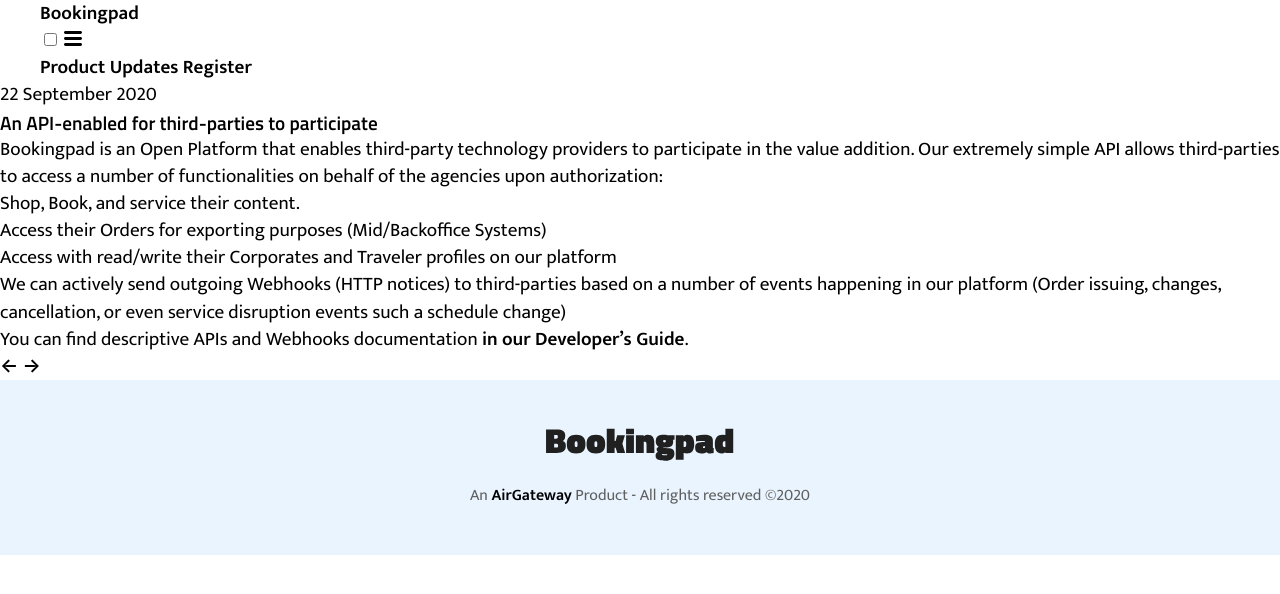
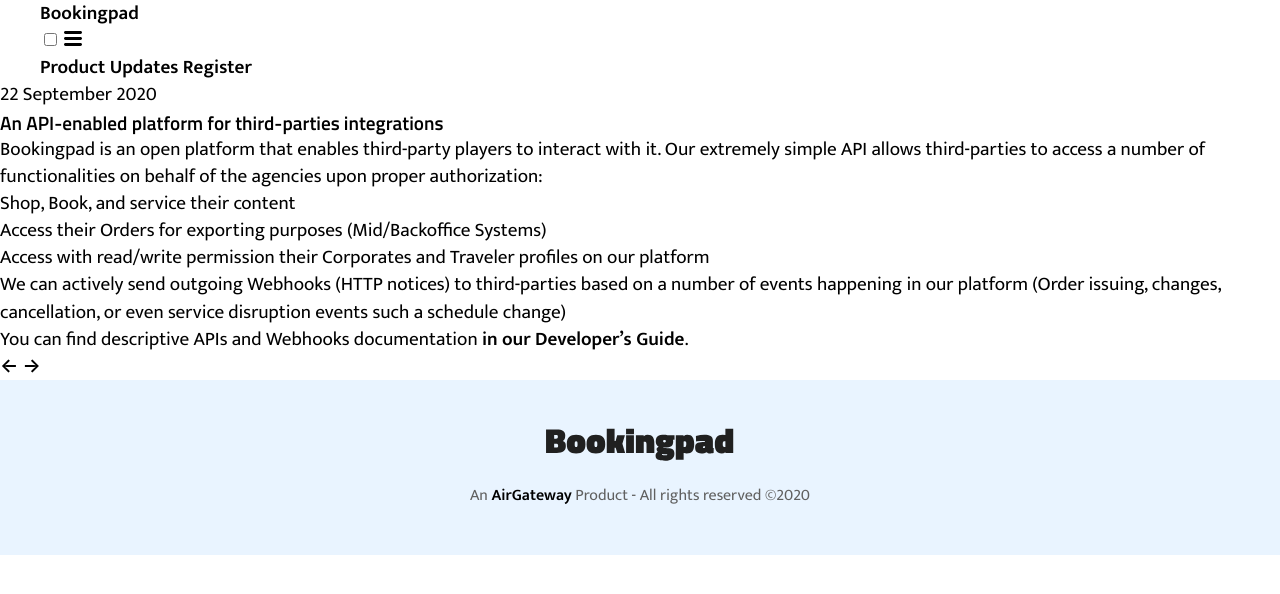
Before and after one commit to tripsimian-labs/bookingpad-web, a Jekyll site: the page built from _features/an-api-enabled-for-third-parties-to-participate.md, in a window 1280 px wide. Shown: the top 594 px of the page. Built offline with Jekyll 4.4.1, drawn with Linux system fonts in a browser that asks for light colours; a script that is not in the unit is left out.

Commit message:
Update Features “an-api-enabled-for-third-parties-to-participate”

```diff
--- a/_features/an-api-enabled-for-third-parties-to-participate.md
+++ b/_features/an-api-enabled-for-third-parties-to-participate.md
@@ -1,13 +1,13 @@
 ---
-title: An API-enabled for third-parties to participate
+title: An API-enabled platform for third-parties integrations
 image: /assets/uploads/imgfeat-03.svg
 layout: post
 ---
-Bookingpad is an Open Platform that enables third-party technology providers to participate in the value addition. Our extremely simple API allows third-parties to access a number of functionalities on behalf of the agencies upon authorization:
+Bookingpad is an open platform that enables third-party players to interact with it. Our extremely simple API allows third-parties to access a number of functionalities on behalf of the agencies upon proper authorization:
 
-* Shop, Book, and service their content.
+* Shop, Book, and service their content
 * Access their Orders for exporting purposes (Mid/Backoffice Systems)
-* Access with read/write their Corporates and Traveler profiles on our platform
+* Access with read/write permission their Corporates and Traveler profiles on our platform
 * We can actively send outgoing Webhooks (HTTP notices) to third-parties based on a number of events happening in our platform (Order issuing, changes, cancellation, or even service disruption events such a schedule change)
 
 You can find descriptive APIs and Webhooks documentation [in our Developer's Guide](https://dev-guides.airgateway.net/).
```
